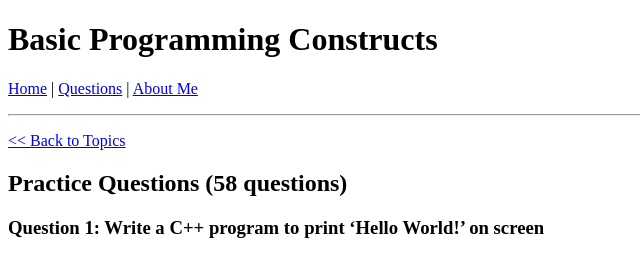
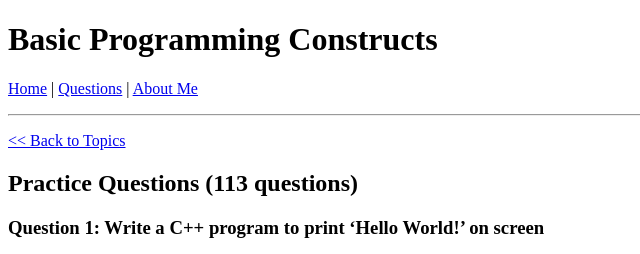
Before and after one commit to imSahilRawat/my-cpp-web, a plain HTML site: page topic-basic.html in a window 1280 px wide. Shown: the top 254 px of the page, 0-640 px from the left. Drawn offline with Linux system fonts and the light colour scheme.

Commit message:
Update topic-basic.html

```diff
--- a/topic-basic.html
+++ b/topic-basic.html
@@ -18,7 +18,7 @@
 
     <p><a href="questions.html">&lt;&lt; Back to Topics</a></p>
 
-    <h2>Practice Questions (58 questions)</h2>
+    <h2>Practice Questions (113 questions)</h2>
 
     <h3>Question 1: Write a C++ program to print ‘Hello World!’ on screen</h3>
     <button onclick="toggleSolution('sol1')">Show Solution</button>
```
